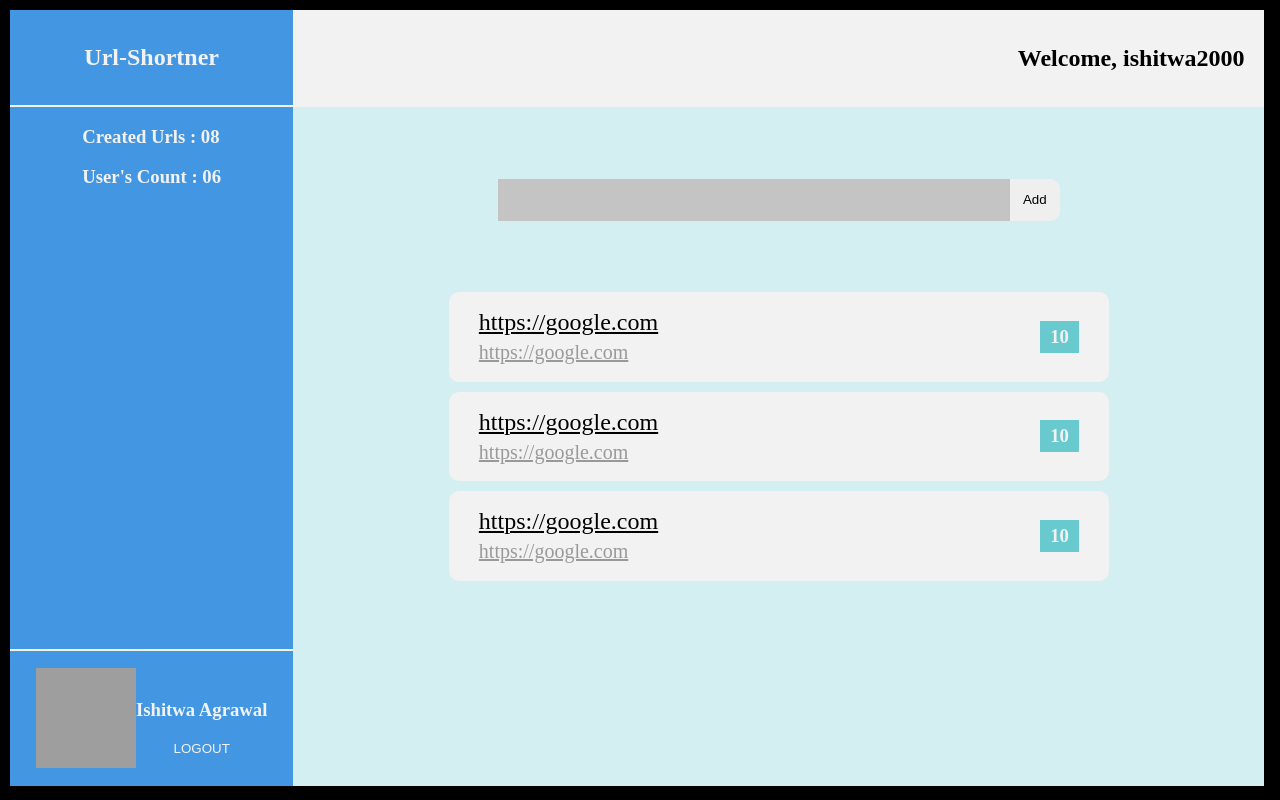
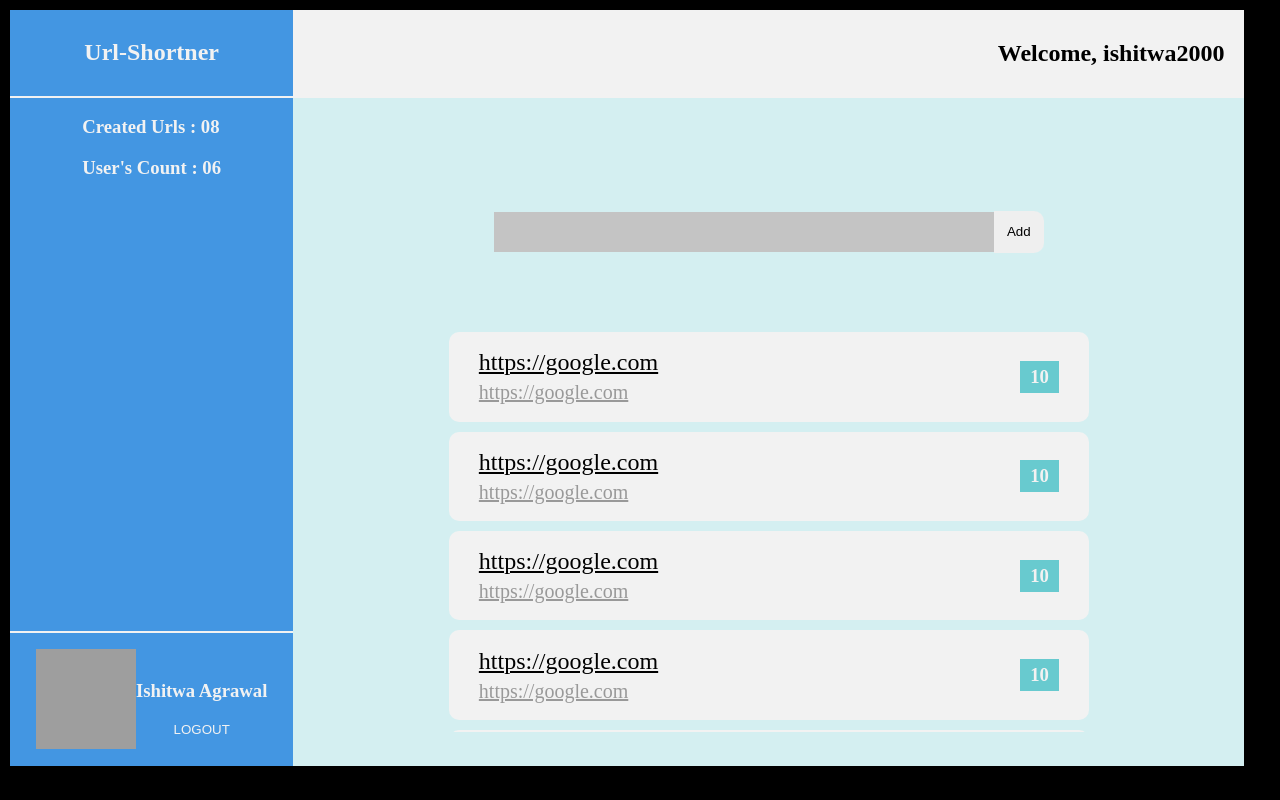
Before and after one commit to IshitwaAgrawal/Url-Shortner, a React app: page / in a window 1280 px wide. Built offline with nearby package versions, Linux system fonts and the light colour scheme; grey boxes are pictures that could not be loaded.

Commit message:
Added scroll view in url list

```diff
--- a/src/containers/CreatedUrlsList.js
+++ b/src/containers/CreatedUrlsList.js
@@ -7,6 +7,13 @@ const CreatedUrlsList = () =>{
             <CreatedUrl />
             <CreatedUrl />
             <CreatedUrl />
+            <CreatedUrl />
+            <CreatedUrl />
+            <CreatedUrl />
+            <CreatedUrl />
+            <CreatedUrl />
+            <CreatedUrl />
+            <CreatedUrl />
         </div>
     );
 };
--- a/src/style.css
+++ b/src/style.css
@@ -1,3 +1,8 @@
+*,
+*:before,
+*:after {
+  box-sizing: border-box;
+}
 body,
 #root {
   margin: 0;
@@ -58,6 +63,7 @@ body > #root > div {
   background-color: #4396e2;
   grid-area: c;
   color: #f2f2f2;
+  height: 100%;
 }
 .createdUrls {
   flex: 0.8;
@@ -129,8 +135,13 @@ body > #root > div {
 .addurl__button:hover {
   cursor: pointer;
 }
+::-webkit-scrollbar {
+  color: red;
+}
 .createdUrlsList {
   flex: 0.8;
+  max-height: 25rem;
+  overflow-y: scroll;
 }
 .createdurl {
   background-color: #f2f2f2;
```
